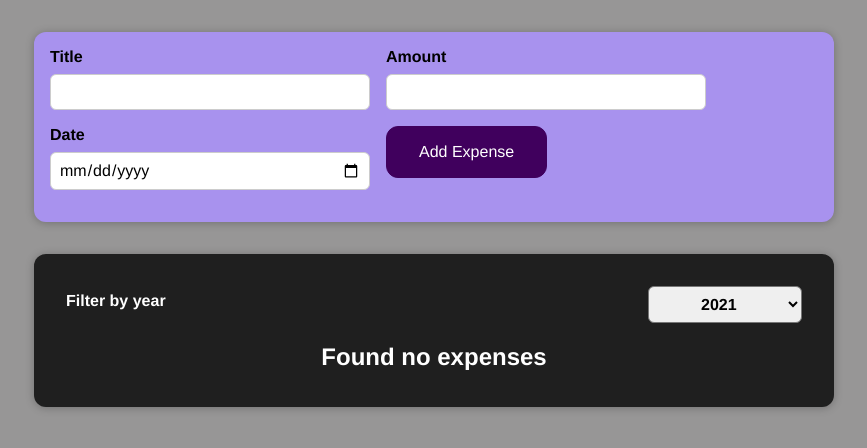
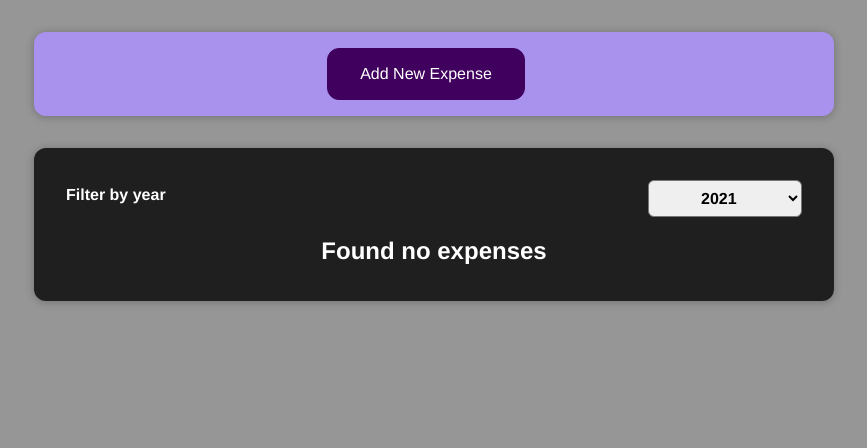
Before and after one commit to tanmaik/expense-tracker, a React (Create React App) app: page / in a window 1280 px wide. Shown: the top 448 px of the page, without its empty margins (206-1073 px from the left). Built offline with nearby package versions, Linux system fonts and the light colour scheme.

Commit message:
made cancel and add expense button

```diff
--- a/src/components/newExpenses/ExpenseForm.js
+++ b/src/components/newExpenses/ExpenseForm.js
@@ -65,6 +65,9 @@
           />
         </div>
         <div className="new-expense__actions">
+          <button onClick={props.onStopEditing}>Cancel</button>
+        </div>
+        <div className="new-expense__actions">
           <button type="submit">Add Expense</button>
         </div>
       </div>
--- a/src/components/newExpenses/NewExpense.js
+++ b/src/components/newExpenses/NewExpense.js
@@ -1,10 +1,10 @@
-import React from "react";
+import React, { useState } from "react";
 import "./NewExpense.css";
 import ExpenseForm from "./ExpenseForm";
 
-//test commit
+const NewExpense = (props) => {
+  const [isEditing, setIsEditing] = useState(false);
 
-const newExpense = (props) => {
   const saveExpenseDataHandler = (enteredExpenseData) => {
     const expenseData = {
       ...enteredExpenseData,
@@ -13,12 +13,28 @@
     console.log(expenseData);
     props.onAddExpense(expenseData);
   };
+  const startEditingHandler = () => {
+    setIsEditing(true);
+  };
+  const stopEditingHandler = () => {
+    setIsEditing(false);
+  };
 
+  if (!isEditing) {
+    return (
+      <div className="new-expense">
+        <button onClick={startEditingHandler}>Add New Expense</button>
+      </div>
+    );
+  }
   return (
     <div className="new-expense">
-      <ExpenseForm onSaveExpenseData={saveExpenseDataHandler} />
+      <ExpenseForm
+        onSaveExpenseData={saveExpenseDataHandler}
+        onStopEditing={stopEditingHandler}
+      />
     </div>
   );
 };
 
-export default newExpense;
+export default NewExpense;
```
Also changed, not shown: 1 other file (tests, documents, lock files or other folders).
